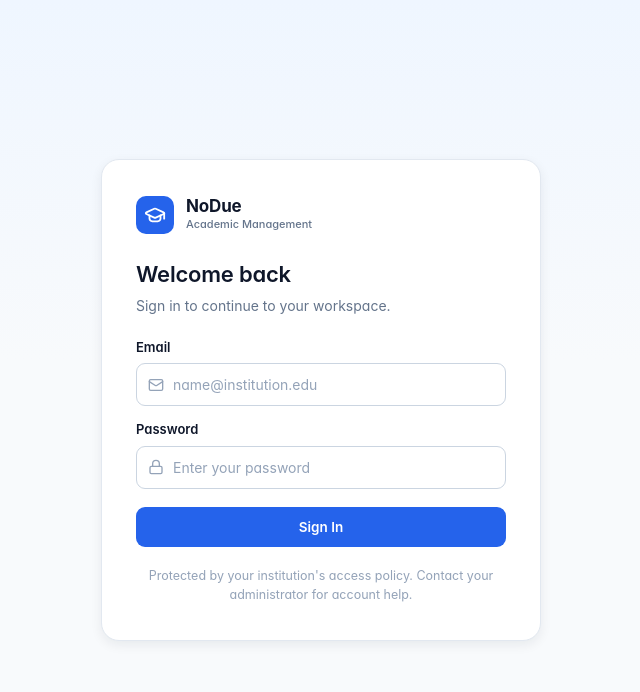
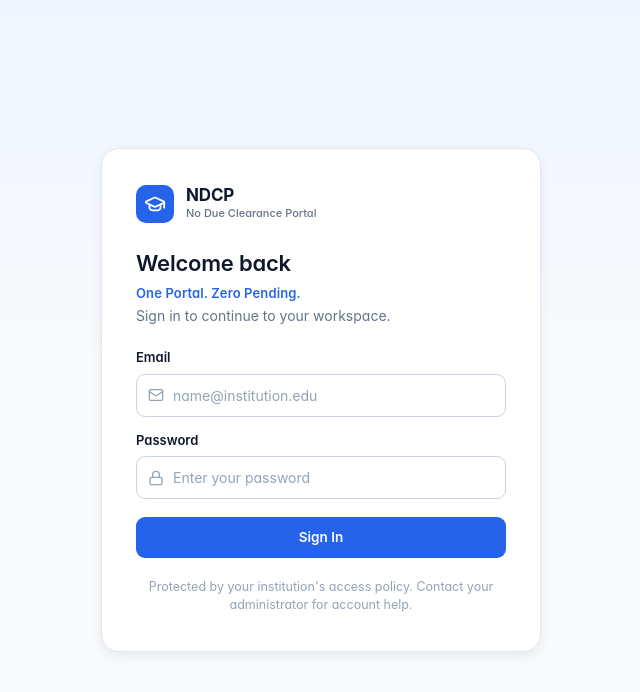
Before and after one commit to PRAVEEN0E/nodue-frontend, a Next.js app: page /login in a window 1280 px wide. Shown: the top 692 px of the page, without its empty margins (319-959 px from the left). Built offline with nearby package versions, Linux system fonts and the light colour scheme; no server answers.

Commit message:
feat(branding): update application name to NDCP (No Due Clearance Portal) with tagline 'One Portal. Zero Pending.'

```diff
--- a/src/app/layout.tsx
+++ b/src/app/layout.tsx
@@ -16,14 +16,16 @@ export const viewport: Viewport = {
 export const metadata: Metadata = {
   metadataBase: new URL(APP_URL),
   title: {
-    default: "NoDue | Academic Clearance & University Management Platform",
-    template: "%s | NoDue",
+    default: "NDCP | No Due Clearance Portal — One Portal. Zero Pending.",
+    template: "%s | NDCP",
   },
   description:
-    "Next-generation university academic clearance and administration platform. Streamline student clearance workflows, departmental approvals, digital no-due certificates, and institutional governance.",
-  applicationName: "NoDue Academic Platform",
+    "NDCP (No Due Clearance Portal) — One Portal. Zero Pending. Next-generation university academic clearance and administration platform for automated student clearances, departmental sign-offs, and institutional transparency.",
+  applicationName: "NDCP - No Due Clearance Portal",
   keywords: [
-    "NoDue",
+    "NDCP",
+    "No Due Clearance Portal",
+    "One Portal Zero Pending",
     "academic clearance system",
     "student no due certificate",
     "university clearance portal",
@@ -33,9 +35,9 @@ export const metadata: Metadata = {
     "hall ticket clearance",
     "university management platform",
   ],
-  authors: [{ name: "NoDue Team" }],
-  creator: "NoDue Academic Platform",
-  publisher: "NoDue",
+  authors: [{ name: "NDCP Team" }],
+  creator: "NDCP Academic Platform",
+  publisher: "NDCP",
   verification: {
     google: "7mRLU3RClqs7gIZx9zoQL6DrMrjfo__SR5zfr_-5Om8",
   },
@@ -43,16 +45,16 @@ export const metadata: Metadata = {
     type: "website",
     locale: "en_US",
     url: APP_URL,
-    siteName: "NoDue Academic Platform",
-    title: "NoDue | Academic Clearance & University Management Platform",
+    siteName: "NDCP - No Due Clearance Portal",
+    title: "NDCP | No Due Clearance Portal — One Portal. Zero Pending.",
     description:
-      "Automate student clearances, track departmental approvals, and streamline academic administrative workflows with instant verification.",
+      "NDCP — One Portal. Zero Pending. Automate student clearances, track departmental approvals, and streamline academic administrative workflows.",
   },
   twitter: {
     card: "summary_large_image",
-    title: "NoDue | Academic Clearance & University Management Platform",
+    title: "NDCP | No Due Clearance Portal — One Portal. Zero Pending.",
     description:
-      "Automate student clearances, track departmental approvals, and streamline academic administrative workflows.",
+      "NDCP — One Portal. Zero Pending. Automate student clearances, track departmental approvals, and streamline academic administrative workflows.",
   },
   robots: {
     index: true,
@@ -73,12 +75,12 @@ export const metadata: Metadata = {
 const jsonLd = {
   "@context": "https://schema.org",
   "@type": "WebApplication",
-  name: "NoDue",
+  name: "NDCP - No Due Clearance Portal",
   applicationCategory: "EducationalApplication",
   operatingSystem: "Web",
   url: APP_URL,
   description:
-    "Next-generation academic clearance and management platform for colleges and universities to automate student sign-offs and approvals.",
+    "NDCP (No Due Clearance Portal) — One Portal. Zero Pending. Next-generation academic clearance and management platform for colleges and universities to automate student sign-offs and approvals.",
   offers: {
     "@type": "Offer",
     price: "0",
--- a/src/app/login/layout.tsx
+++ b/src/app/login/layout.tsx
@@ -1,16 +1,16 @@
 import type { Metadata } from "next";
 
 export const metadata: Metadata = {
-  title: "Sign In | Academic Clearance Portal",
+  title: "Sign In | NDCP - No Due Clearance Portal",
   description:
-    "Secure sign-in for students, faculty advisors, department heads, and academic staff on the NoDue platform.",
+    "Sign in to NDCP (No Due Clearance Portal) — One Portal. Zero Pending. Secure access for students, staff, advisors, and HODs.",
   alternates: {
     canonical: "https://nodue-platform.vercel.app/login",
   },
   openGraph: {
-    title: "Sign In | NoDue Academic Clearance Portal",
+    title: "Sign In | NDCP - No Due Clearance Portal",
     description:
-      "Secure sign-in for students, faculty advisors, department heads, and academic staff.",
+      "NDCP — One Portal. Zero Pending. Secure sign-in for students, faculty advisors, department heads, and academic staff.",
     url: "https://nodue-platform.vercel.app/login",
   },
 };
--- a/src/app/login/page.tsx
+++ b/src/app/login/page.tsx
@@ -55,15 +55,18 @@ export default function LoginPage() {
             <GraduationCap style={{ width: 22, height: 22 }} />
           </div>
           <div>
-            <div className="nd-brand-name">NoDue</div>
-            <div className="nd-brand-sub">Academic Management</div>
+            <div className="nd-brand-name">NDCP</div>
+            <div className="nd-brand-sub">No Due Clearance Portal</div>
           </div>
         </div>
 
         <h1 style={{ fontSize: 22, fontWeight: 600, color: "#0f172a", letterSpacing: "-0.01em" }}>
           Welcome back
         </h1>
-        <p style={{ fontSize: 14, color: "#64748b", marginTop: 4, marginBottom: 22 }}>
+        <p style={{ fontSize: 13, color: "#2563eb", fontWeight: 600, letterSpacing: "0.01em", marginTop: 4, marginBottom: 2 }}>
+          One Portal. Zero Pending.
+        </p>
+        <p style={{ fontSize: 14, color: "#64748b", marginBottom: 22 }}>
           Sign in to continue to your workspace.
         </p>
 
--- a/src/app/manifest.ts
+++ b/src/app/manifest.ts
@@ -2,9 +2,9 @@ import { MetadataRoute } from "next";
 
 export default function manifest(): MetadataRoute.Manifest {
   return {
-    name: "NoDue Academic Clearance Platform",
-    short_name: "NoDue",
-    description: "Automated student clearance workflows, departmental approvals, and digital sign-offs.",
+    name: "NDCP - No Due Clearance Portal",
+    short_name: "NDCP",
+    description: "NDCP — One Portal. Zero Pending. Automated student clearance workflows and digital sign-offs.",
     start_url: "/",
     display: "standalone",
     background_color: "#ffffff",
--- a/src/components/layout/AppShell.tsx
+++ b/src/components/layout/AppShell.tsx
@@ -81,8 +81,8 @@ export default function AppShell({
               <GraduationCap style={{ width: 20, height: 20 }} />
             </div>
             <div>
-              <div className="nd-brand-name">NoDue</div>
-              <div className="nd-brand-sub">Academic Management</div>
+              <div className="nd-brand-name">NDCP</div>
+              <div className="nd-brand-sub">No Due Clearance Portal</div>
             </div>
             <button
               className="nd-icon-btn nd-sidebar-close"
@@ -149,7 +149,7 @@ export default function AppShell({
                 <Menu style={{ width: 18, height: 18 }} />
               </button>
               <span className="nd-topbar-title">
-                NoDue
+                NDCP
                 {crumbs.map((c, i) => (
                   <span key={i}>
                     {"  /  "}
```
